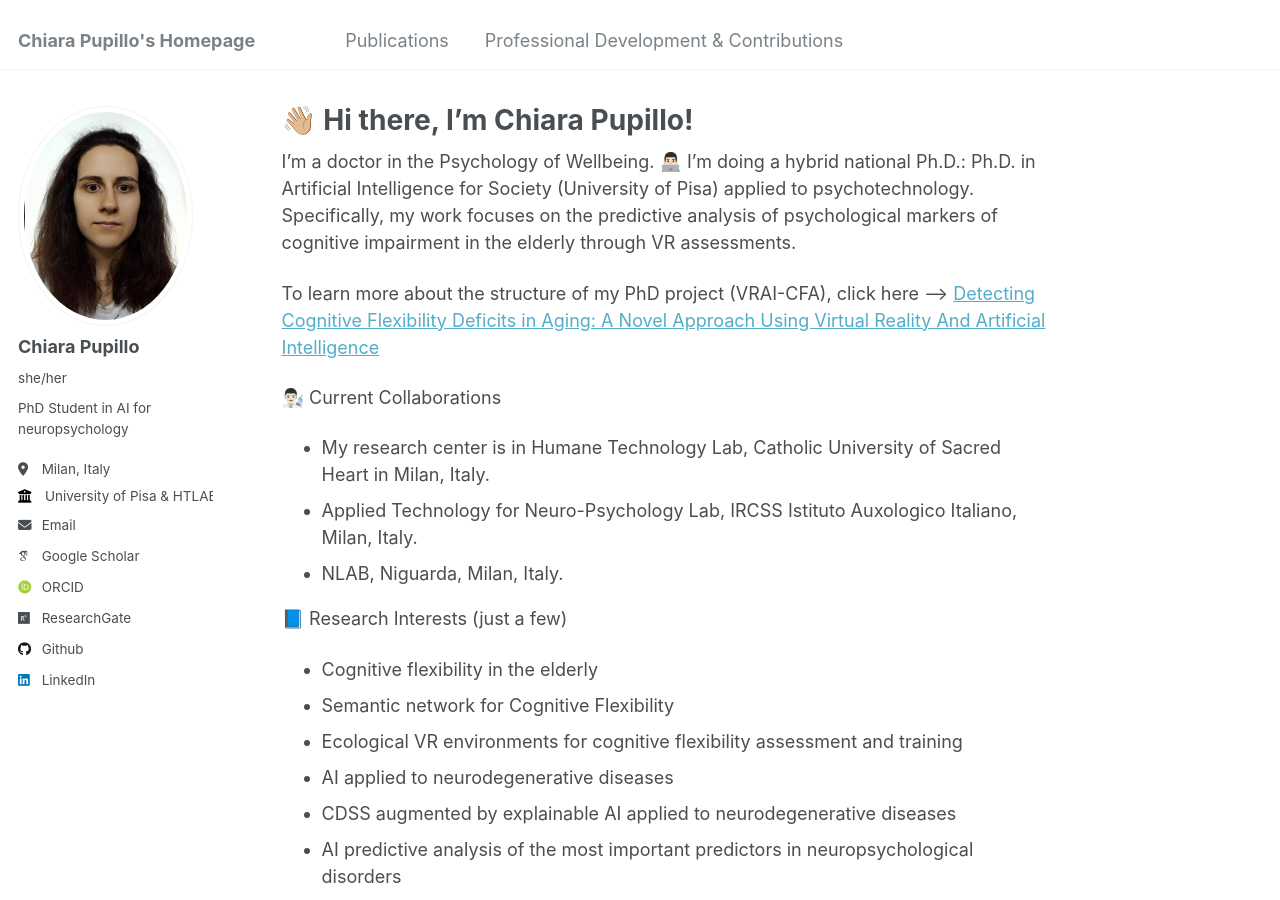
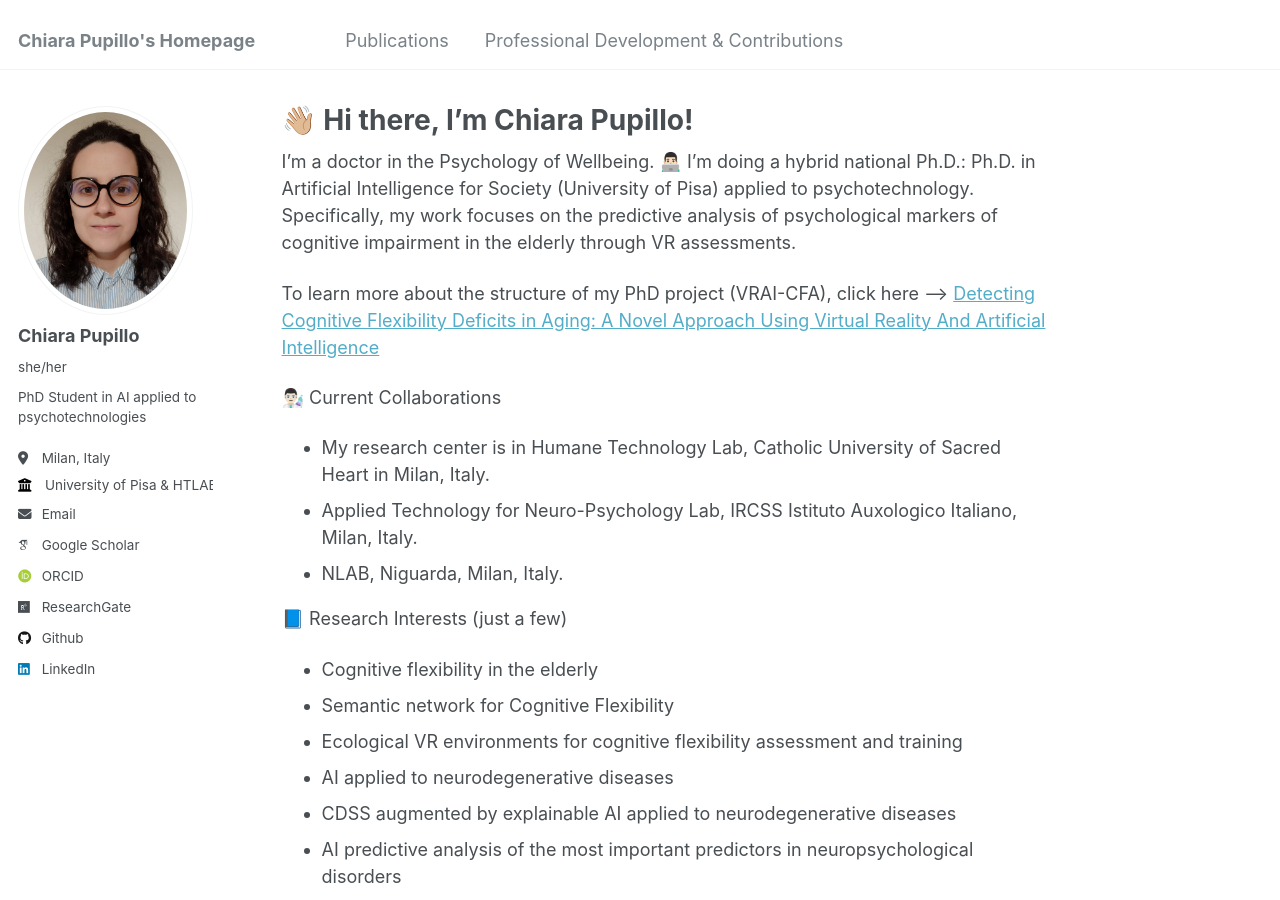
Before and after one commit to chiara-pupillo/chiara-pupillo.github.io, a Jekyll site: the page built from _pages/about.md, in a window 1280 px wide and 900 px high. Built offline with Jekyll 4.4.1, drawn with Linux system fonts in a browser that asks for light colours; some web fonts are replaced.

Commit message:
Update _config.yml

```diff
--- a/_config.yml
+++ b/_config.yml
@@ -13,10 +13,10 @@ repository               : "chiara-pupillo/chiara-pupillo.github.io"
 #               Additional customization can be done by editing /_includes/author-profile.html
 author:
   # Biographic information
-  avatar           : "Fototessera di Chiara Pupillo.jpg"
+  avatar           : "CP Profile.jpg"
   name             : "Chiara Pupillo"
   pronouns         : "she/her"
-  bio              : "PhD Student in AI for neuropsychology"
+  bio              : "PhD Student in AI applied to psychotechnologies"
   location         : "Milan, Italy"
   employer         : "University of Pisa & HTLAB"
   email            : "chiara.pupillo@phd.unipi.it"
```
